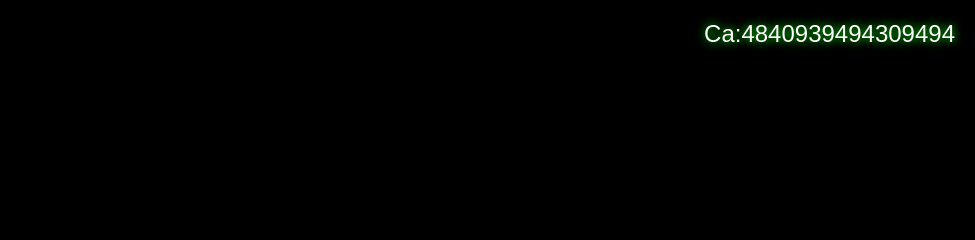
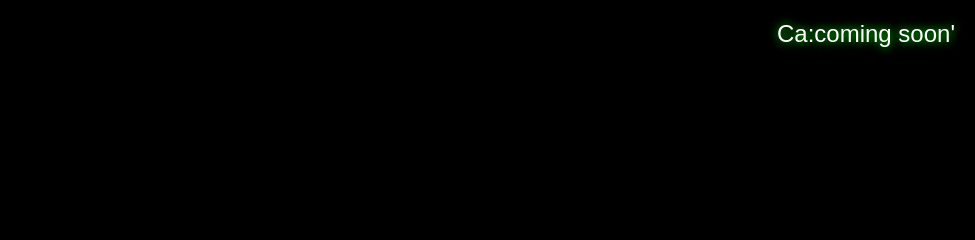
Before and after one commit to arkane108/Farts-Ai, a plain HTML site: page index.html in a window 1280 px wide. Shown: the top 240 px of the page, without its empty margins (305-1280 px from the left). Drawn offline with Linux system fonts and the light colour scheme.

Commit message:
Update index.html

```diff
--- a/index.html
+++ b/index.html
@@ -61,7 +61,7 @@
 </head>
 <body>
     <h1>FART AI</h1>
-    <div class="top-right">Ca:4840939494309494</div> <!-- Ca: option at the top right -->
+    <div class="top-right">Ca:coming soon'</div> <!-- Ca: option at the top right -->
     <div class="fart-options">
         <button id="loudFart">
             <span>💥</span>
```
